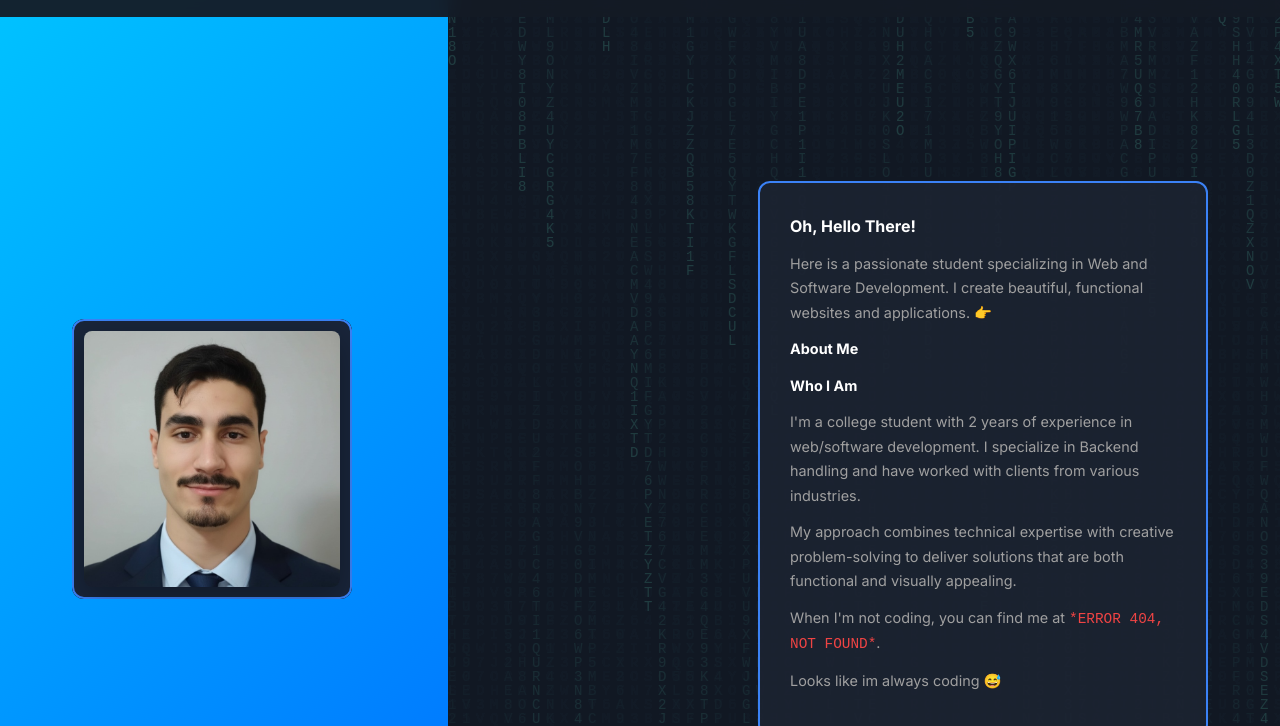
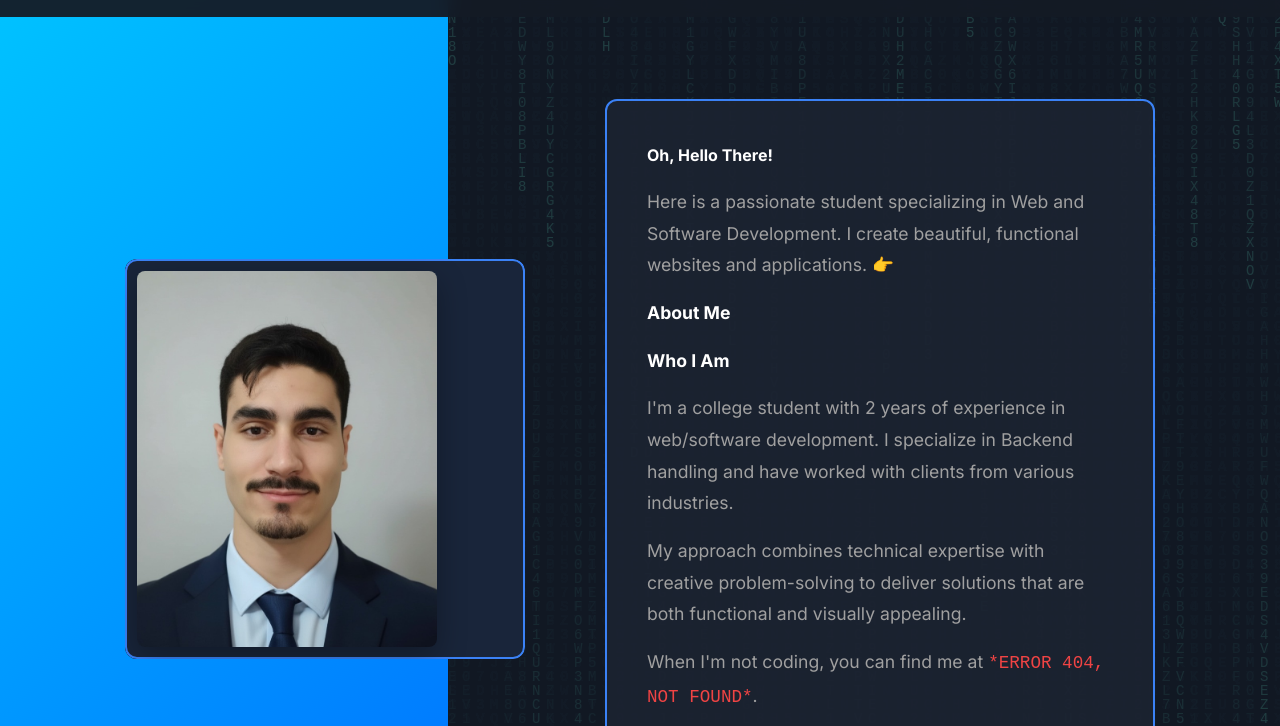
Before and after one commit to yousriplays/yousrirais, a plain HTML site: page index.html in a window 1280 px wide. Shown: the part 61-787 px from the top of the page. Drawn offline with Linux system fonts and the light colour scheme.

```diff
--- a/css/styles.css
+++ b/css/styles.css
@@ -206,8 +206,8 @@ a {
     display: flex;
     flex-direction: row;
     align-items: center;
-    justify-content: space-between;
-    gap: 40px;
+    justify-content: center;
+    gap: 80px;
 }
 
 .hero-title {
@@ -249,16 +249,9 @@ a {
     object-fit: cover;
 }
 
-/* Large Profile Image Container - Between blue and gray */
-.hero-profile-container {
-    position: relative;
-    z-index: 10;
-    flex: 0 0 auto;
-}
-
 .profile-large {
-    width: 280px;
-    height: 280px;
+    width: 400px;
+    height: 400px;
     border-radius: 12px;
     overflow: hidden;
     background-color: var(--bg-primary);
@@ -289,21 +282,21 @@ a {
     background-color: rgba(28, 35, 49, 0.95);
     border: 2px solid var(--accent);
     border-radius: 12px;
-    padding: 30px;
-    max-width: 450px;
+    padding: 40px;
+    max-width: 550px;
     position: relative;
     z-index: 5;
     text-align: left;
     word-wrap: break-word;
     overflow-wrap: break-word;
-    flex: 1;
+    flex: 0 0 auto;
 }
 
 .profile-label p {
     color: var(--text-secondary);
-    font-size: 0.9rem;
-    line-height: 1.7;
-    margin-bottom: 12px;
+    font-size: 1.1rem;
+    line-height: 1.8;
+    margin-bottom: 16px;
     word-break: break-word;
 }
 
--- a/index.html
+++ b/index.html
@@ -36,11 +36,9 @@
             <div class="hero-wave"></div>
             <div class="container hero-container">
                 <div class="hero-content scroll-morph">
-                    <div class="hero-profile-container">
-                        <div class="profile-large">
-                            <div class="image-frame">
-                                <img src="img/profile.jpg" alt="Profile Picture">
-                            </div>
+                    <div class="profile-large">
+                        <div class="image-frame">
+                            <img src="img/profile.jpg" alt="Profile Picture">
                         </div>
                     </div>
                     <div class="profile-label">
```
